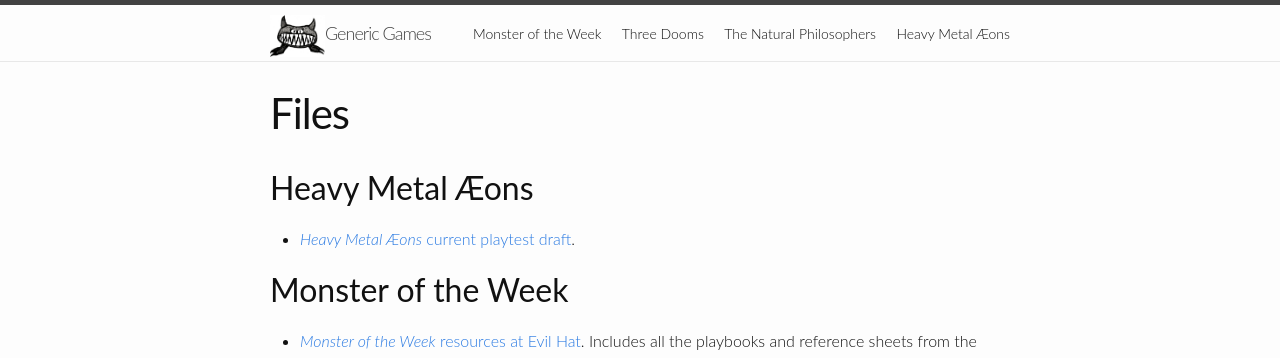
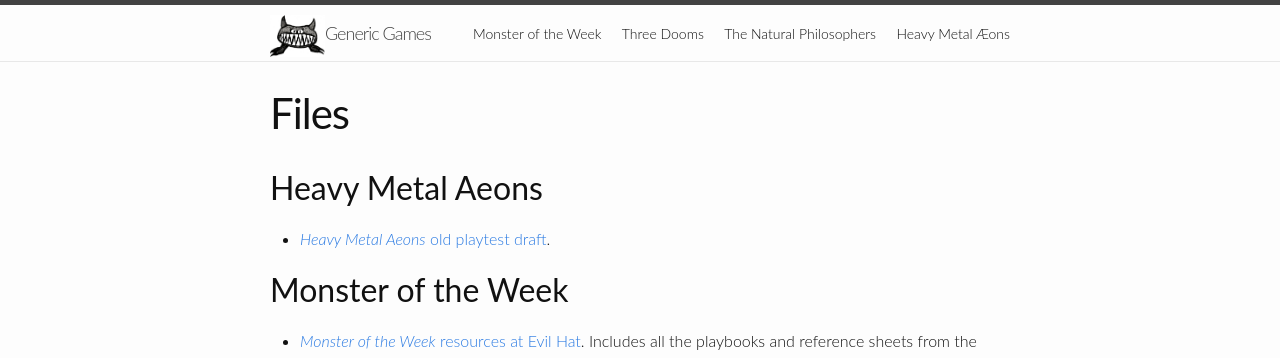
Before and after one commit to michael-sands/generic_games_site, a Jekyll site: the page built from files/index.md, in a window 1280 px wide. Shown: the top 358 px of the page. Built offline with Jekyll 4.4.1, drawn with Linux system fonts in a browser that asks for light colours.

Commit message:
update some HMA bits

```diff
--- a/files/index.md
+++ b/files/index.md
@@ -3,9 +3,9 @@
 title: Files
 permalink: /files/
 ---
-## Heavy Metal Æons
+## Heavy Metal Aeons
 
-* [_Heavy Metal Æons_ current playtest draft](https://drive.google.com/open?id=0B5pV27F3R0veOFRZVm1MX21EamM).
+* [_Heavy Metal Aeons_ old playtest draft](https://drive.google.com/open?id=0B5pV27F3R0veOFRZVm1MX21EamM).
 
 ## Monster of the Week
 
```
Also changed, not shown: heavy_metal_aeons.md (+1 -1 lines).
